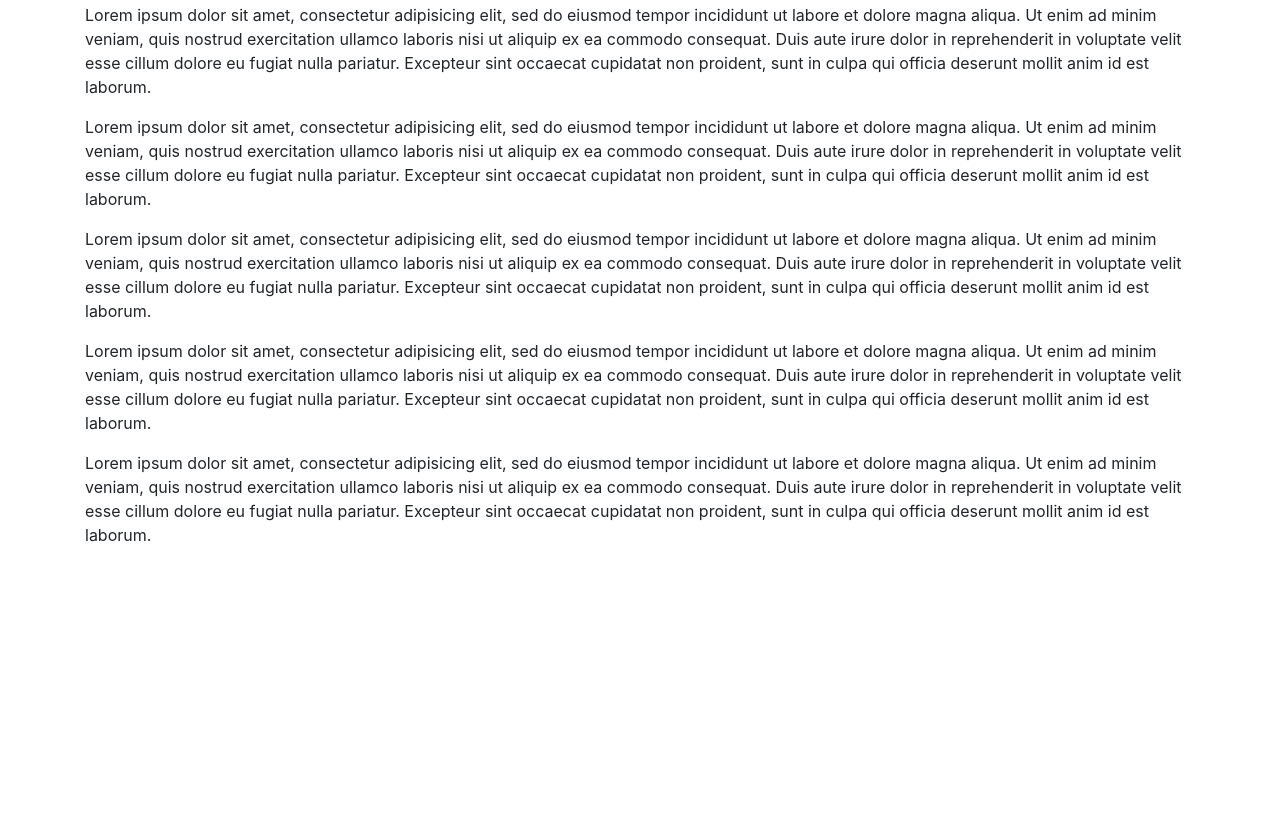
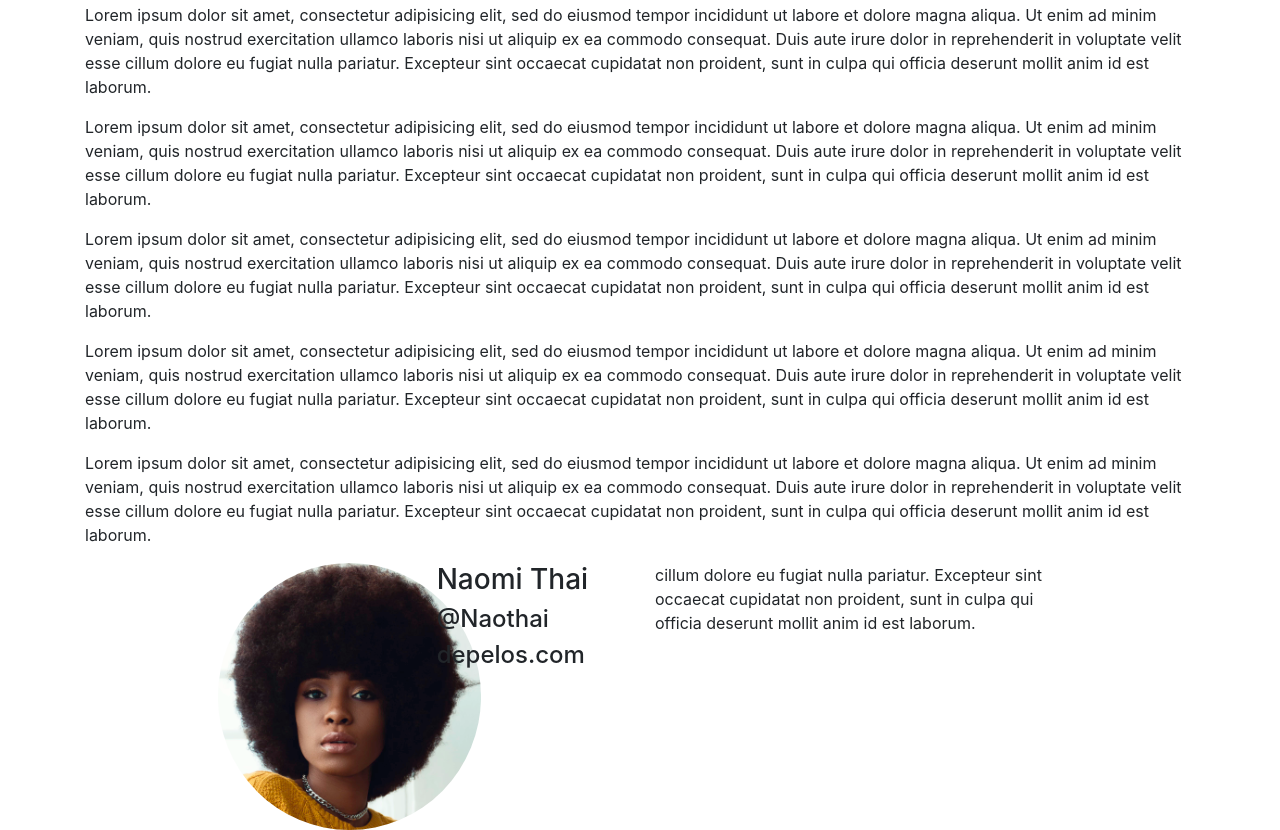
Before and after one commit to tutyval/barberia, a plain HTML site: page index.html in a window 1280 px wide. Shown: the part 825-1655 px from the top of the page. Before the commit the page ends 1388 px from the top, so only its background shows below. Drawn offline with nearby package versions, Linux system fonts and the light colour scheme.

Commit message:
empesando el footer

```diff
--- a/index.html
+++ b/index.html
@@ -77,6 +77,28 @@
   cillum dolore eu fugiat nulla pariatur. Excepteur sint occaecat cupidatat non
   proident, sunt in culpa qui officia deserunt mollit anim id est laborum.</p>
   </div><!--cierra container con parrafos-->
+  <footer>
+    <!-- parte 1 autor-->
+    <div class="container-footer">
+  <div class="row">
+    <div class="col-2">
+    </div>
+    <div class="col-2">
+      <img class="rounded-circle" src="img/naomi-thai.png">
+    </div>
+    <div class="col-2">
+      <h3>Naomi Thai</h3>
+      <h4>@Naothai</h4>
+      <h4>depelos.com</h4>
+    </div>
+    <div class="col-4">
+      <p> cillum dolore eu fugiat nulla pariatur. Excepteur sint occaecat cupidatat non
+      proident, sunt in culpa qui officia deserunt mollit anim id est laborum.</p>
+    </div>
+    <div class="col-2">
+    </div>
+  </div>
+  </footer>
 
     <!-- Optional JavaScript -->
     <!-- jQuery first, then Popper.js, then Bootstrap JS -->
```
